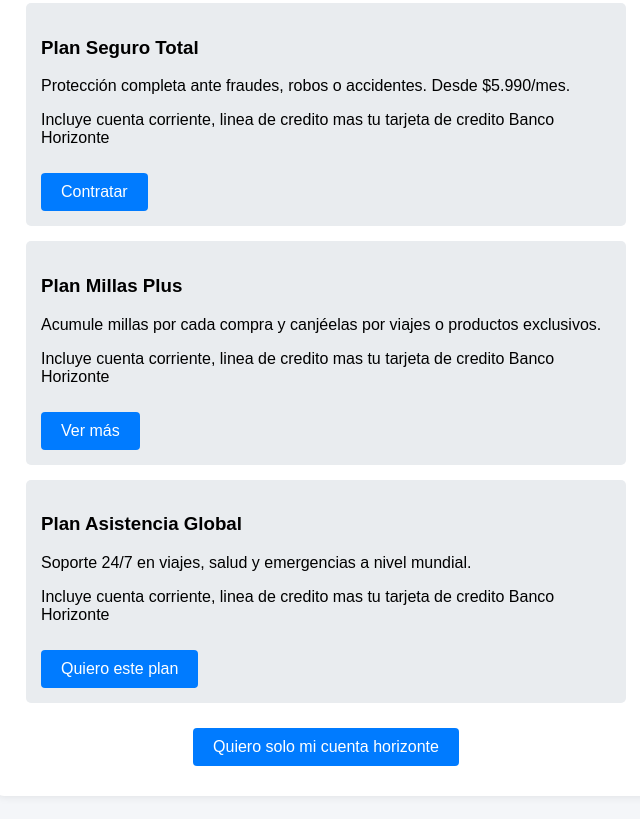
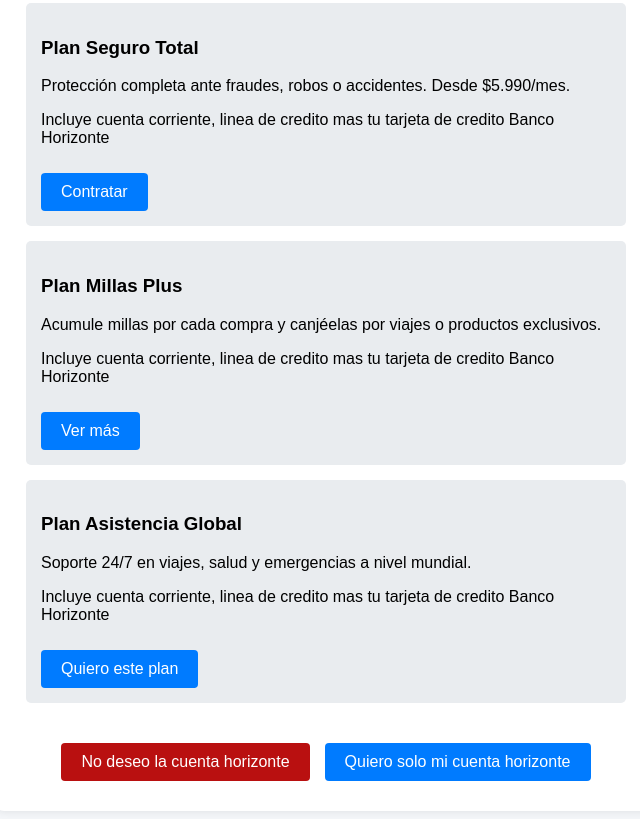
Before and after one commit to bishop255/PAGINA-WEB-BANCO-HORIZONTE, a plain HTML site: page aprobacion.html in a window 1280 px wide. Shown: the part 335-1154 px from the top of the page, without its empty margins (314-954 px from the left). Drawn offline with Linux system fonts and the light colour scheme.

Commit message:
V-6
Se agrego un boton en el html aprobacion  para volver a la pagina principal en caso que no desee la cuenta de banco horizonte

```diff
--- a/aprobacion.html
+++ b/aprobacion.html
@@ -36,13 +36,10 @@
         <a href="#" class="btn-plan">Quiero este plan</a>
         </div>
 
+
+        <div class="button-group">
+            <a href="index.html" class="btn-volver">No deseo la cuenta horizonte</a>
+            <a href="credenciales.html" class="btn-avanzar">Quiero solo mi cuenta horizonte</a>
         </div>
-        <a href="credenciales.html" class="btn-avanzar">Quiero solo mi cuenta horizonte</a>
-        </div>
-
-        <div>
-
-        </div>
-
 </body>
 </html>
--- a/style3.css
+++ b/style3.css
@@ -64,3 +64,24 @@
 .btn-avanzar:hover {
     background-color: #0056b3;
 }
+
+.btn-volver {
+    display: inline-block;
+    background-color: #b91010;
+    color: white;
+    padding: 10px 20px;
+    border-radius: 4px;
+    text-decoration: none;
+    margin-top: 10px;
+}
+
+.btn-volver:hover {
+    background-color: rgb(155, 17, 17);
+}
+
+.button-group {
+    display: flex;
+    justify-content: center;
+    gap: 15px;
+    margin-top: 30px;
+}
```
